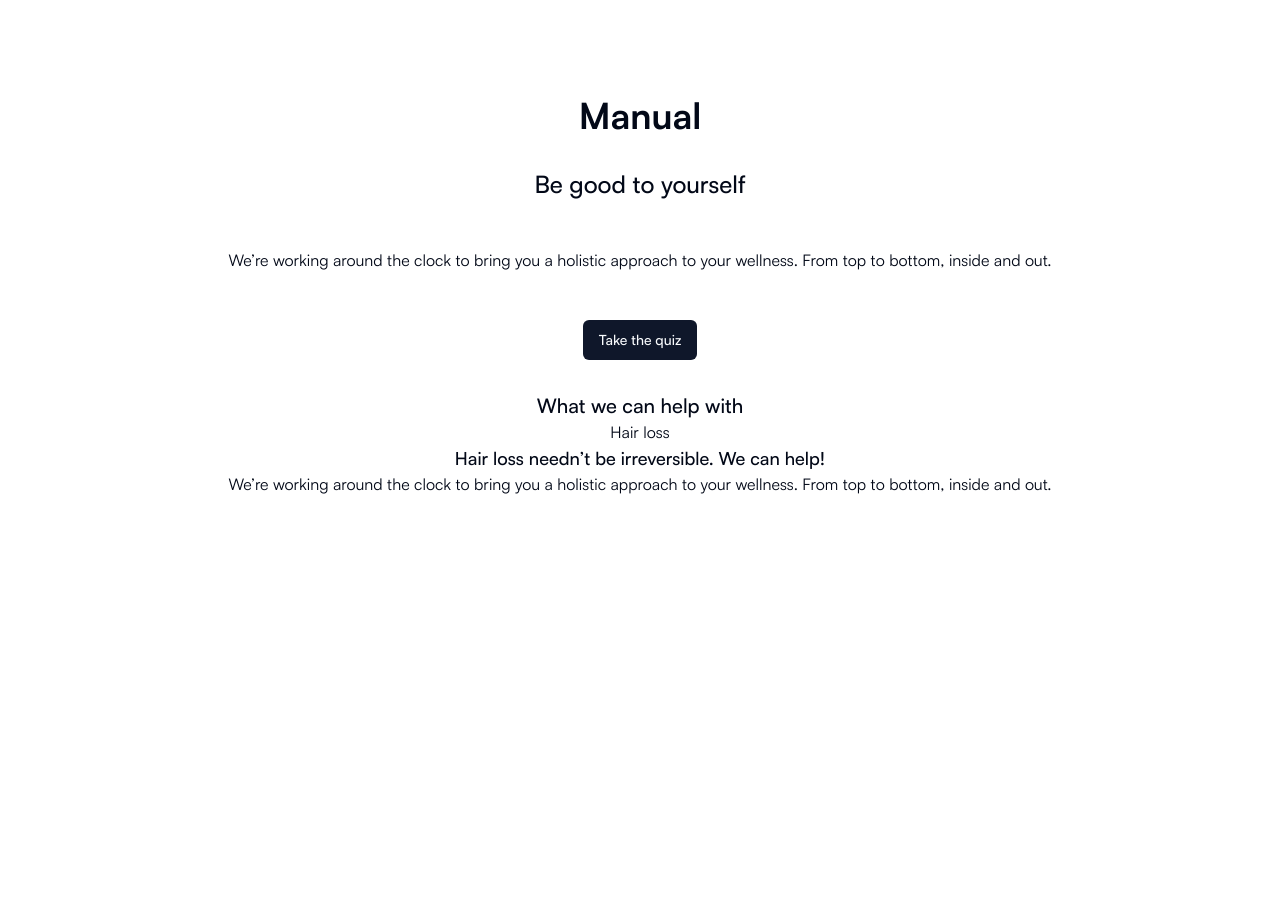
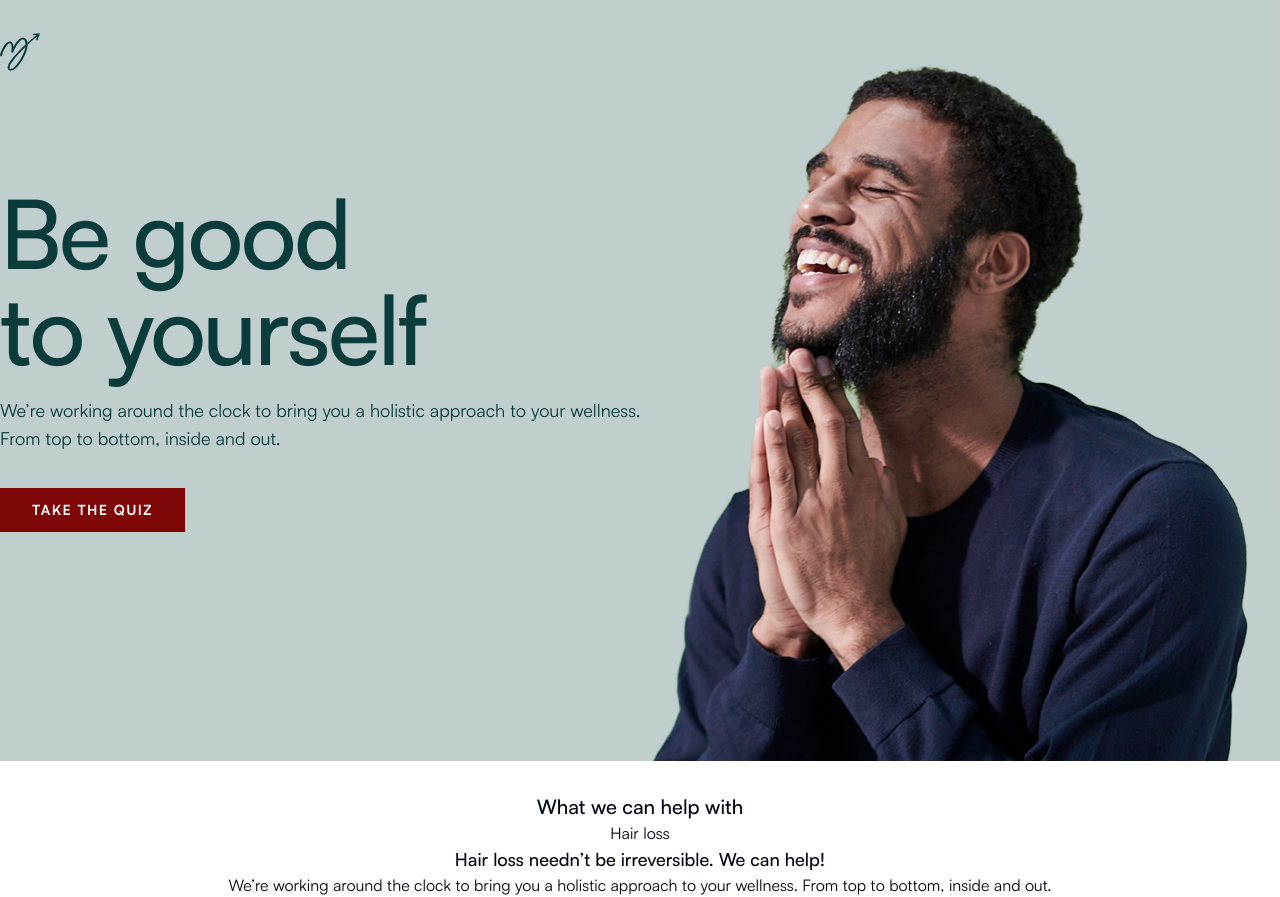
Before and after one commit to aaronmcadam/manual-quiz-lp, a Next.js app: page / in a window 1280 px wide. Before the commit the page ends 800 px from the top, so only its background shows below. Built offline with nearby package versions, Linux system fonts and the light colour scheme.

Commit message:
feat: hero section

```diff
--- a/src/app/globals.css
+++ b/src/app/globals.css
@@ -10,7 +10,7 @@
     --card-foreground: 222.2 84% 4.9%;
     --popover: 0 0% 100%;
     --popover-foreground: 222.2 84% 4.9%;
-    --primary: 222.2 47.4% 11.2%;
+    --primary: 0 89% 26%;
     --primary-foreground: 210 40% 98%;
     --secondary: 210 40% 96.1%;
     --secondary-foreground: 222.2 47.4% 11.2%;
@@ -38,7 +38,7 @@
     --card-foreground: 210 40% 98%;
     --popover: 222.2 84% 4.9%;
     --popover-foreground: 210 40% 98%;
-    --primary: 210 40% 98%;
+    --primary: 0 89% 26%;
     --primary-foreground: 222.2 47.4% 11.2%;
     --secondary: 217.2 32.6% 17.5%;
     --secondary-foreground: 210 40% 98%;
@@ -73,4 +73,8 @@
     /** Configure Satoshi's alternate "t" to better match TT Norms. */
     font-feature-settings: "ss03" on;
   }
+
+  :root {
+    --brand: 181 69% 14%;
+  }
 }
--- a/src/app/page.tsx
+++ b/src/app/page.tsx
@@ -1,17 +1,40 @@
+import Image from "next/image";
 import { Button } from "@/components/ui/button";
+import { Logo } from "@/components/ui/logo";
 
 export default function Home() {
   return (
-    <main className="flex flex-col items-center p-24">
-      <div className="flex flex-col items-center gap-8">
-        <h1 className="font-bold text-4xl">Manual</h1>
-        <h2 className="font-medium text-2xl">Be good to yourself</h2>
-        <p className="mt-4">
-          We’re working around the clock to bring you a holistic approach to
-          your wellness. From top to bottom, inside and out.
-        </p>
-        <Button className="mt-4">Take the quiz</Button>
+    <main>
+      <div className="flex pt-8 bg-brand/25">
+        <div className="mx-auto max-w-2xl">
+          <div>
+            <span className="sr-only">Manual</span>
+            <Logo />
+          </div>
+          <div className="mt-28">
+            <h2 className="font-medium tracking-tight text-8xl text-brand">
+              Be good
+              <br /> to yourself
+            </h2>
+            <p className="mt-5 text-lg text-brand">
+              We’re working around the clock to bring you a holistic approach to
+              your wellness. From top to bottom, inside and out.
+            </p>
+            <Button size="lg" className="mt-9">
+              Take the quiz
+            </Button>
+          </div>
+        </div>
+        <Image
+          src="/images/hero-bg.png"
+          alt="Hero Logo"
+          className="flex-none mt-8 mr-8"
+          width={596}
+          height={697}
+          priority
+        />
       </div>
+
       <div className="flex flex-col items-center mt-8">
         <h3 className="font-medium text-xl">What we can help with</h3>
         <h4>Hair loss</h4>
--- a/src/components/ui/button.tsx
+++ b/src/components/ui/button.tsx
@@ -5,24 +5,18 @@
 import { cn } from "@/lib/utils";
 
 const buttonVariants = cva(
-  "inline-flex items-center justify-center whitespace-nowrap rounded-md text-sm font-medium ring-offset-background transition-colors focus-visible:outline-none focus-visible:ring-2 focus-visible:ring-ring focus-visible:ring-offset-2 disabled:pointer-events-none disabled:opacity-50",
+  "inline-flex items-center justify-center whitespace-nowrap text-sm uppercase tracking-widest font-bold ring-offset-background transition-colors focus-visible:outline-none focus-visible:ring-2 focus-visible:ring-ring focus-visible:ring-offset-2 disabled:pointer-events-none disabled:opacity-50",
   {
     variants: {
       variant: {
         default: "bg-primary text-primary-foreground hover:bg-primary/90",
-        destructive:
-          "bg-destructive text-destructive-foreground hover:bg-destructive/90",
         outline:
           "border border-input bg-background hover:bg-accent hover:text-accent-foreground",
-        secondary:
-          "bg-secondary text-secondary-foreground hover:bg-secondary/80",
-        ghost: "hover:bg-accent hover:text-accent-foreground",
-        link: "text-primary underline-offset-4 hover:underline",
       },
       size: {
         default: "h-10 px-4 py-2",
-        sm: "h-9 rounded-md px-3",
-        lg: "h-11 rounded-md px-8",
+        sm: "h-9 px-3",
+        lg: "h-11 px-8",
         icon: "h-10 w-10",
       },
     },
--- /dev/null
+++ b/src/components/ui/logo.tsx
@@ -0,0 +1,18 @@
+type LogoProps = {
+  size?: number;
+  color?: string;
+};
+
+// TODO: Import the brand colour from the tailwind theme
+export function Logo({ size = 40, color = "#0B3B3C" }: LogoProps) {
+  return (
+    <svg width={size} height={size} viewBox="0 0 40 40" fill="none">
+      <path
+        fill={color}
+        fillRule="evenodd"
+        d="M10.7 37.038c-.678 0-1.102-.514-1.102-1.356 0-3.976 7.89-13.009 15.761-20.665-1.33 8.599-10.124 22.021-14.66 22.021ZM38.944 1.503c-1.083.026-3.305.11-5.254.138-.686.01-.96.318-.872.76.104.521.447.907.964.92.665.018 1.556-.093 2.699-.149-2.598 1.999-5.74 4.625-8.983 7.548-.38-2.94-1.744-5.292-4.426-5.292-3.898 0-7.796 5.932-9.491 9.237-.17-2.711-1.356-5.254-3.898-5.254C4.397 9.411 0 21.44 0 23.24c0 .615.704 1.087 1.127 1.087.509 0 .674-.254.844-.847 2.203-7.203 5.508-12.204 7.712-12.204 1.101 0 1.949 1.272 1.949 4.238 0 2.182-.372 3.507-.372 4.024 0 .808.71 1.23 1.134 1.23.509 0 .678-.254.933-.847 2.542-6.272 6.694-12.543 9.66-12.543 1.461 0 2.455 1.866 2.537 5.149C16.63 20.776 7.67 30.718 7.67 35.609c0 2.035 1.123 3.209 2.944 3.209 6.538 0 16.77-16.25 16.993-25.952 3.638-3.423 7.107-6.413 9.604-8.315-.384.954-.772 1.881-.969 2.574-.144.506-.056 1.063.566 1.306.394.153.745-.07.9-.51.938-2.676 1.421-3.774 1.995-5.306.375-1.002.335-1.138-.76-1.112Z"
+        clipRule="evenodd"
+      />
+    </svg>
+  );
+}
--- a/tailwind.config.ts
+++ b/tailwind.config.ts
@@ -53,6 +53,10 @@
           DEFAULT: "hsl(var(--card))",
           foreground: "hsl(var(--card-foreground))",
         },
+        brand: {
+          DEFAULT: "hsl(var(--brand))",
+          foreground: "hsl(var(--brand))",
+        },
       },
       borderRadius: {
         lg: "var(--radius)",
```
Also changed, not shown: public/images/hero-bg.png (added).
